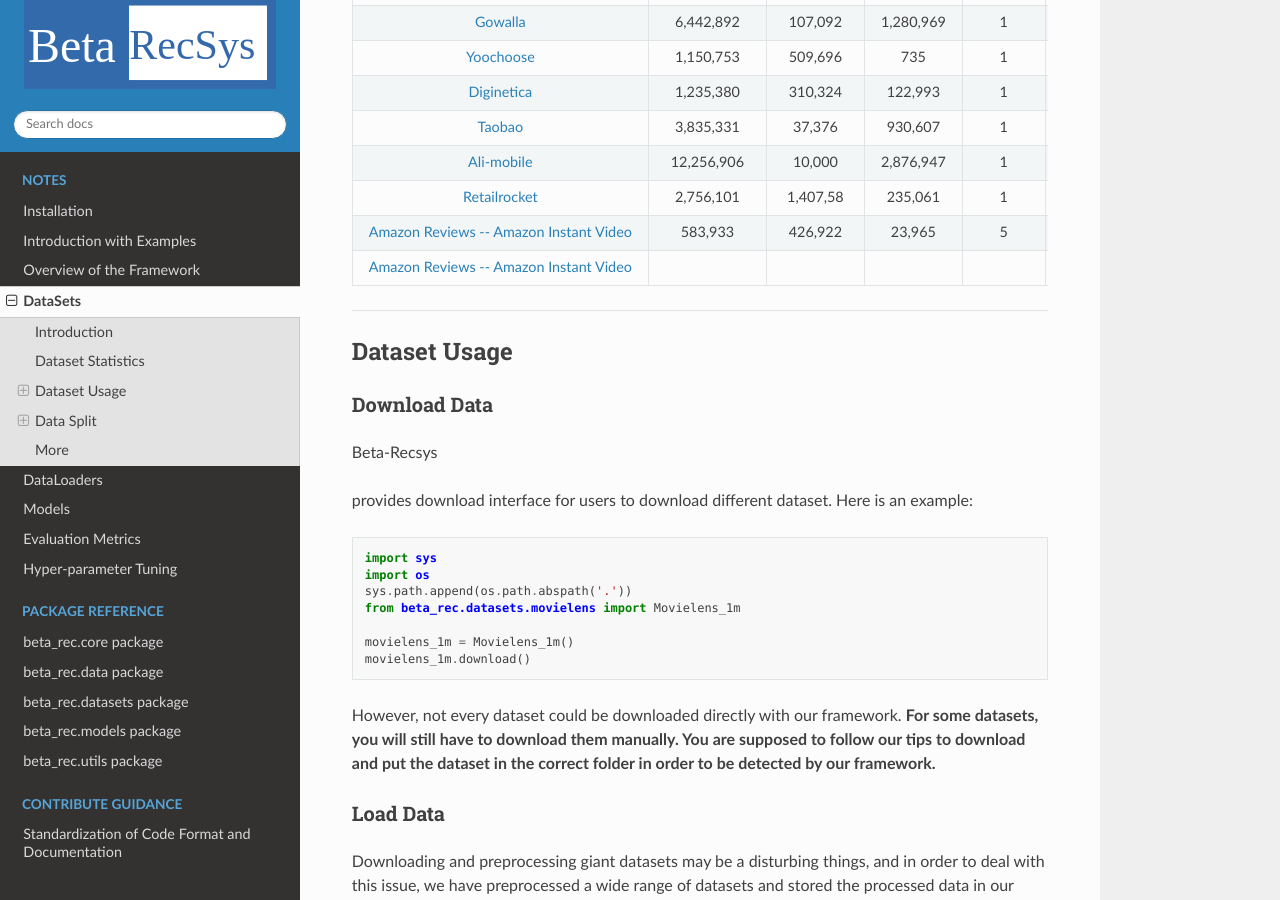
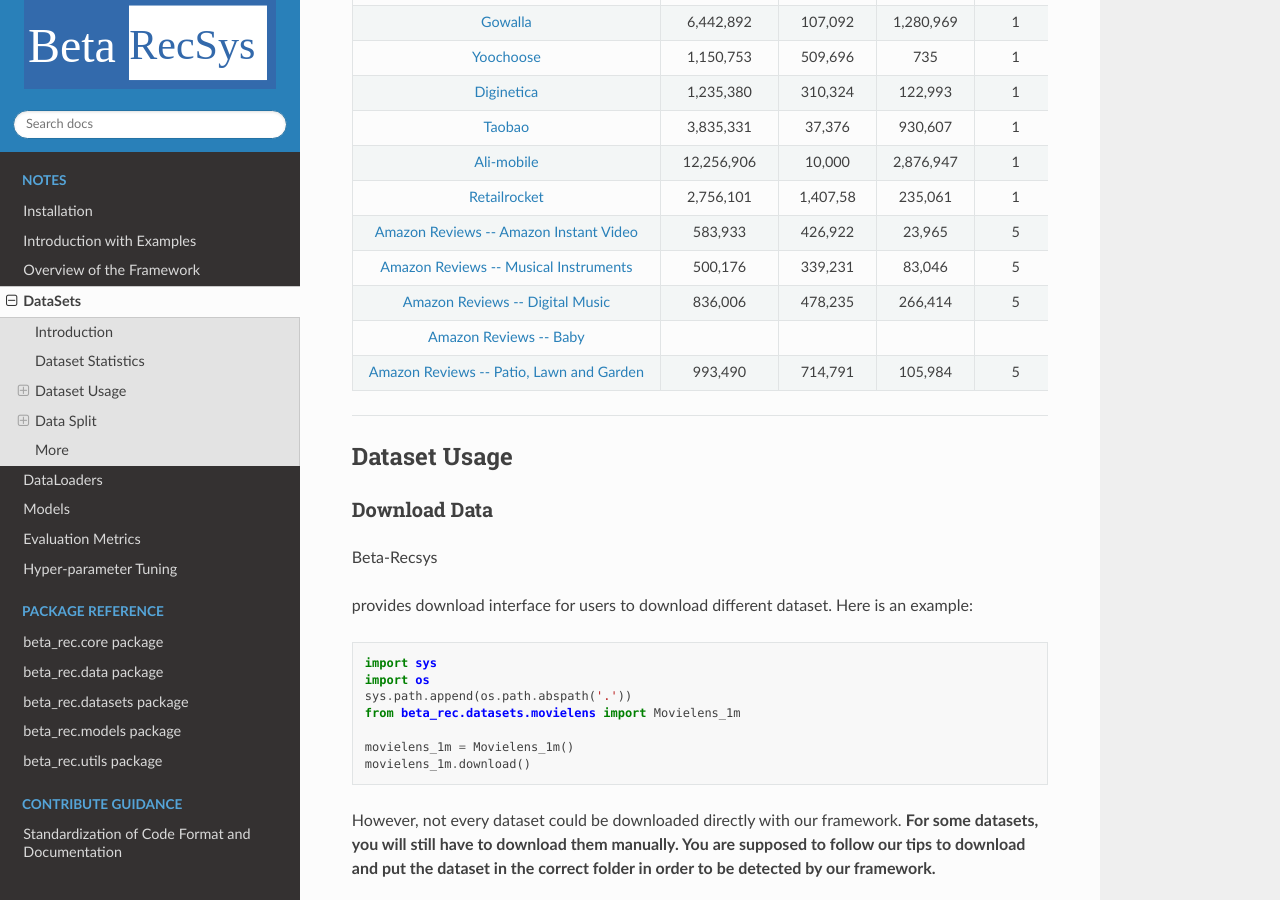
Before and after one commit to beta-team/beta-recsys, a Sphinx documentation site: the page built from docs/notes/datasets.md, in a window 1280 px wide and 900 px high, scrolled down 2918 px. Built offline with Sphinx 7.4.7 and the Read the Docs theme 2.0.0, drawn with Linux system fonts in a browser that asks for light colours; formulas are drawn with MathJax 3; pages that are not in the unit, such as notebooks, are missing from menus.

Commit message:
fix: fix AmazonBaby URl and add dataset statistic

```diff
--- a/docs/notes/datasets.md
+++ b/docs/notes/datasets.md
@@ -94,7 +94,10 @@
 | [Ali-mobile](https://tianchi.aliyun.com/dataset/dataDetail?dataId=46) | 12,256,906 |  10,000   | 2,876,947 |   1    |       1       |
 | [Retailrocket](https://www.kaggle.com/retailrocket/ecommerce-dataset#events.csv) | 2,756,101  | 1,407,58  |  235,061  |   1    |   2,749,921   |
 | [Amazon Reviews -- Amazon Instant Video](http://jmcauley.ucsd.edu/data/amazon/links.html) | 583,933 | 426,922 | 23,965 | 5 | 3,027 |
-| [Amazon Reviews -- Amazon Instant Video](http://jmcauley.ucsd.edu/data/amazon/links.html) |  |  |  |  |  |
+| [Amazon Reviews -- Musical Instruments](http://jmcauley.ucsd.edu/data/amazon/links.html) | 500,176 | 339,231 | 83,046 | 5 | 5,339 |
+| [Amazon Reviews -- Digital Music](http://jmcauley.ucsd.edu/data/amazon/links.html) | 836,006 | 478,235 | 266,414 | 5 | 5,941 |
+| [Amazon Reviews -- Baby](http://jmcauley.ucsd.edu/data/amazon/links.html) |  |  |  |  |  |
+| [Amazon Reviews -- Patio, Lawn and Garden](http://jmcauley.ucsd.edu/data/amazon/links.html) | 993,490 | 714,791 | 105,984 | 5 | 4,929 |
 
 ---
 
--- a/requirements.txt
+++ b/requirements.txt
@@ -2,7 +2,7 @@
 tensorboardX==2.1
 ray==0.8.5
 torch==1.6.0
-numpy==1.18.1
+numpy==1.15.4
 tqdm==4.45.0
 pytest==5.4.1
 flake8==3.7.9
```
Also changed, not shown: 1 other file.
